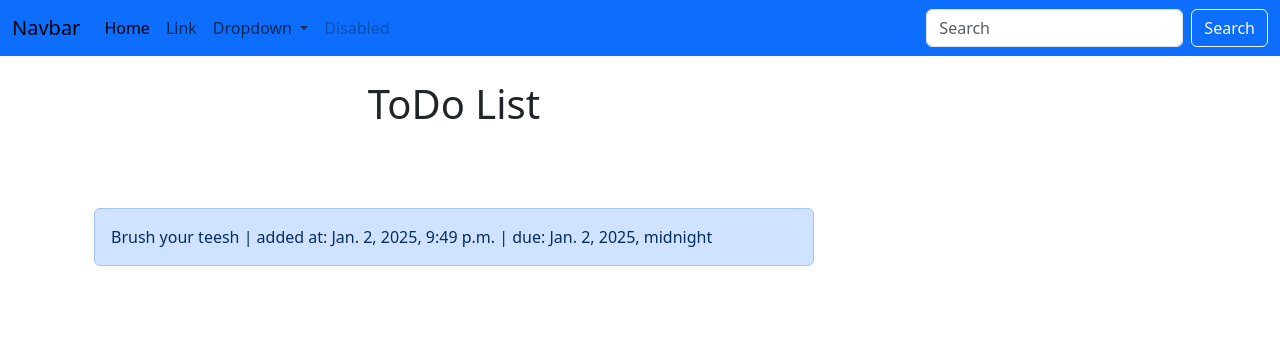
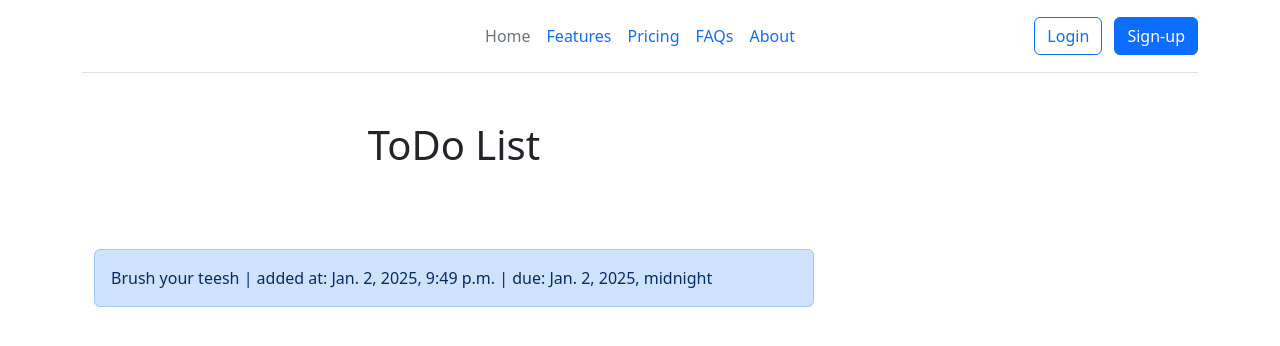
Before and after one commit to obatabba/ToDo-List, a Django app: page / in a window 1280 px wide. Shown: the top 346 px of the page. Run offline with Django 5.2, Linux system fonts and the light colour scheme; data comes from the database, SQL or seed files in the repository; some libraries are stand-ins or nearby versions.

Commit message:
Change the navbar.

```diff
--- a/core/templates/navbar.html
+++ b/core/templates/navbar.html
@@ -1,36 +1,32 @@
-<nav class="navbar navbar-expand-lg bg-primary">
-    <div class="container-fluid">
-      <a class="navbar-brand" href="#">Navbar</a>
-      <button class="navbar-toggler" type="button" data-bs-toggle="collapse" data-bs-target="#navbarSupportedContent" aria-controls="navbarSupportedContent" aria-expanded="false" aria-label="Toggle navigation">
-        <span class="navbar-toggler-icon"></span>
-      </button>
-      <div class="collapse navbar-collapse" id="navbarSupportedContent">
-        <ul class="navbar-nav me-auto mb-2 mb-lg-0">
-          <li class="nav-item">
-            <a class="nav-link active" aria-current="page" href="#">Home</a>
-          </li>
-          <li class="nav-item">
-            <a class="nav-link" href="#">Link</a>
-          </li>
-          <li class="nav-item dropdown">
-            <a class="nav-link dropdown-toggle" href="#" role="button" data-bs-toggle="dropdown" aria-expanded="false">
-              Dropdown
-            </a>
-            <ul class="dropdown-menu">
-              <li><a class="dropdown-item" href="#">Action</a></li>
-              <li><a class="dropdown-item" href="#">Another action</a></li>
-              <li><hr class="dropdown-divider"></li>
-              <li><a class="dropdown-item" href="#">Something else here</a></li>
-            </ul>
-          </li>
-          <li class="nav-item">
-            <a class="nav-link disabled" aria-disabled="true">Disabled</a>
-          </li>
-        </ul>
-        <form class="d-flex" role="search">
-          <input class="form-control me-2" type="search" placeholder="Search" aria-label="Search">
-          <button class="btn btn-outline-light" type="submit">Search</button>
-        </form>
+<div class="container">
+    <header class="d-flex flex-wrap align-items-center justify-content-center justify-content-md-between py-3 mb-4 border-bottom">
+      <div class="col-md-3 mb-2 mb-md-0">
+        <a href="/" class="d-inline-flex link-body-emphasis text-decoration-none">
+          <svg class="bi" width="40" height="32" role="img" aria-label="Bootstrap"><use xlink:href="#bootstrap"></use></svg>
+        </a>
       </div>
-    </div>
-  </nav>
+
+      <ul class="nav col-12 col-md-auto mb-2 justify-content-center mb-md-0">
+        <li><a href="{% url 'home' %}" class="nav-link px-2 link-secondary">Home</a></li>
+        <li><a href="#" class="nav-link px-2">Features</a></li>
+        <li><a href="#" class="nav-link px-2">Pricing</a></li>
+        <li><a href="#" class="nav-link px-2">FAQs</a></li>
+        <li><a href="#" class="nav-link px-2">About</a></li>
+      </ul>
+
+      {% if not user.is_authenticated %}
+        <div class="col-md-3 text-end">
+            <a type="button" class="btn btn-outline-primary me-2" href="{% url 'login' %}">Login</a>
+            <a type="button" class="btn btn-primary" href="{ url 'register' }">Sign-up</a>
+        </div>
+      {% else %}
+        <div class="col-md-3 text-end">
+            <form action="{% url 'logout' %}" method="post">
+                {% csrf_token %}
+                <button class="btn btn-outline-primary me-2">Logout</button>
+            </form>
+        </div>
+      {% endif %}
+
+    </header>
+  </div>
```
